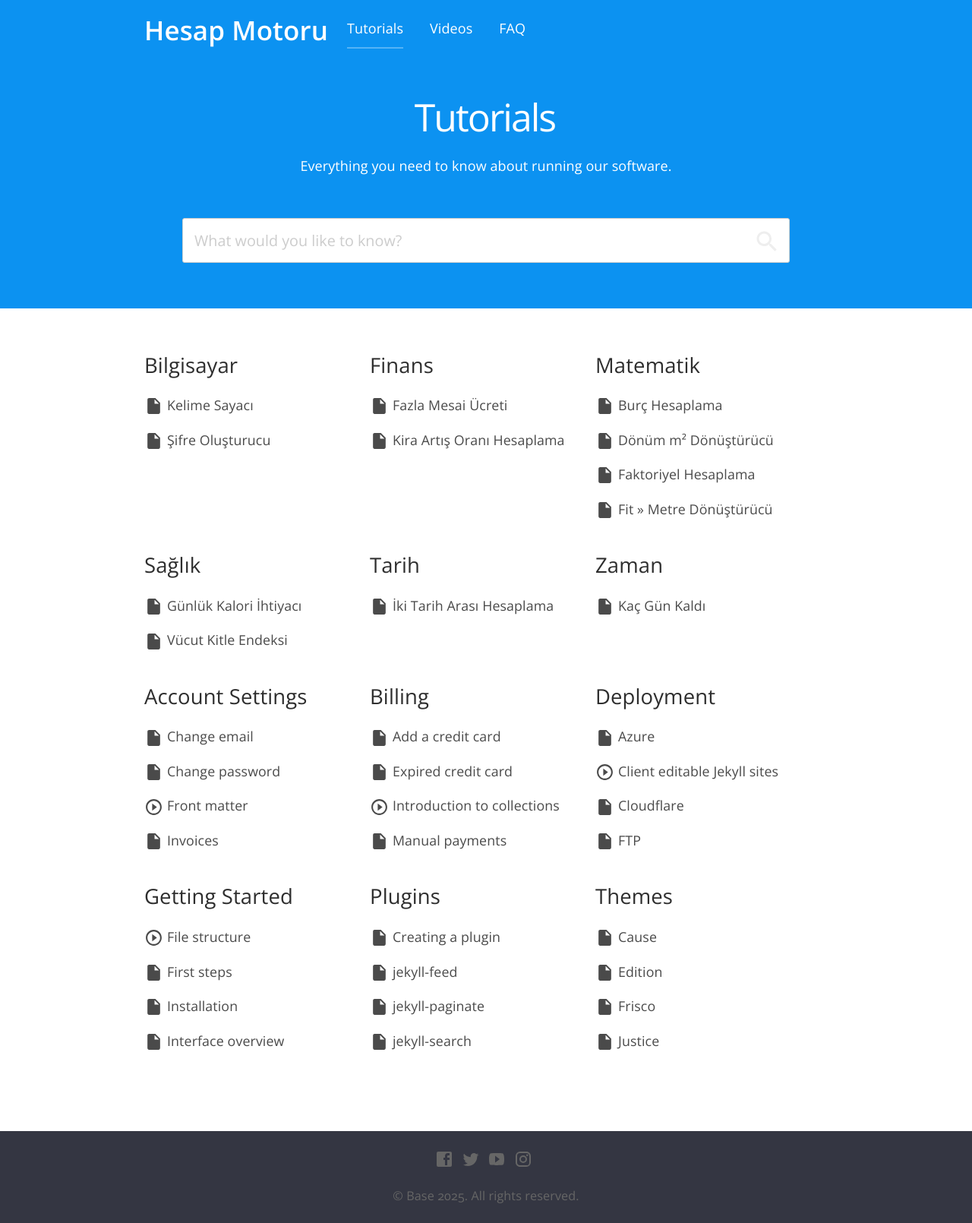
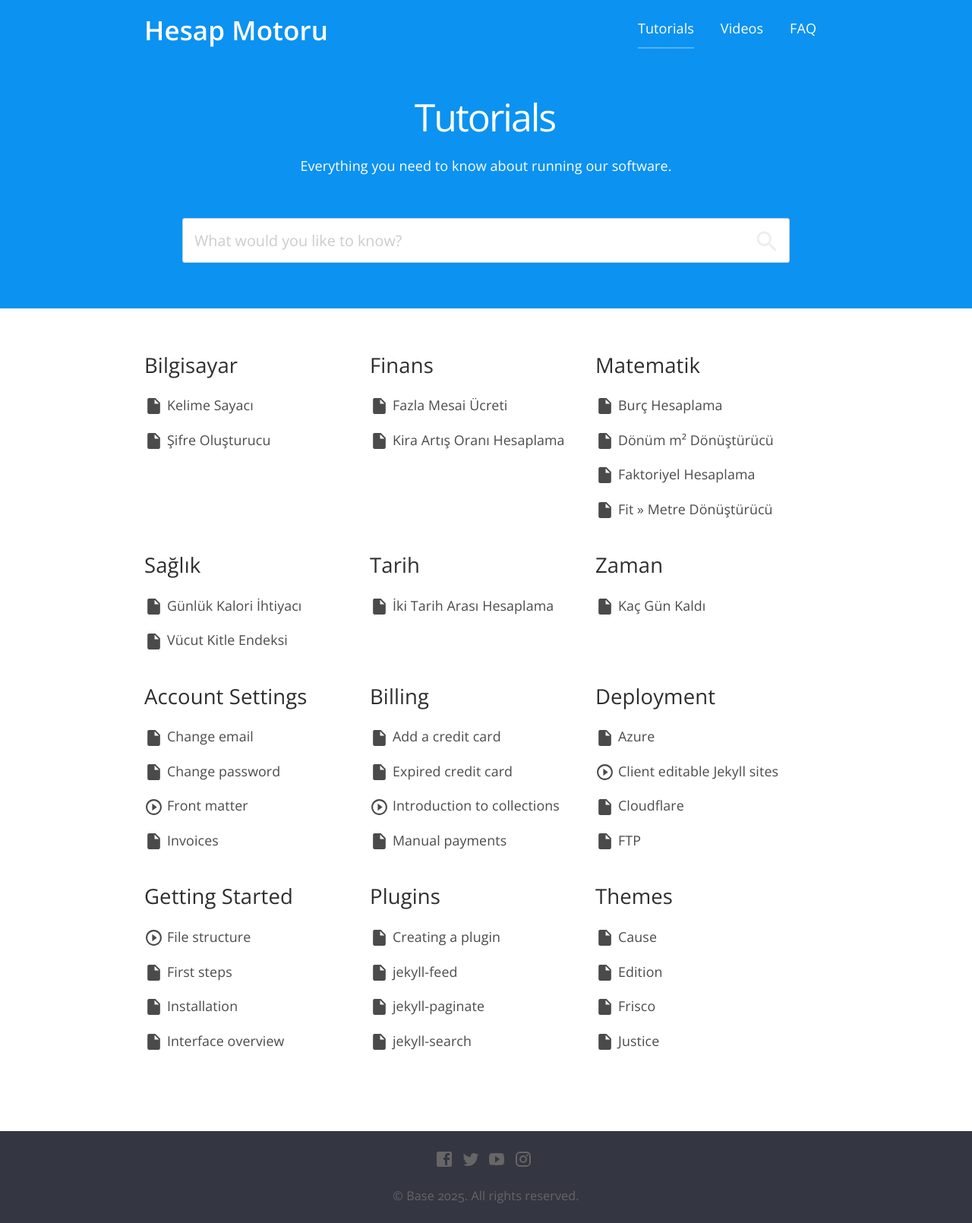
Before and after one commit to hesapmotoru/hesapmotoru.github.io, a Jekyll site: the page built from index.html, in a window 1280 px wide. Shown: the whole page at 76% size. Built offline with Jekyll 4.4.1, drawn with Linux system fonts in a browser that asks for light colours; nearby versions of some CDN libraries.

Commit message:
Update navigation.html

```diff
--- a/_includes/navigation.html
+++ b/_includes/navigation.html
@@ -1,5 +1,5 @@
 <a class="nav-toggle" id="open-nav" href="#">&#9776;</a>
-<nav>
+<nav style="text-align:right">
 	<a class="editor-link btn" href="cloudcannon:collections/_data/navigation.yml" class="btn" style="padding: 5px;"><strong>&#9998;</strong> Edit navigation</a>
 	{% for link in site.data.navigation %}
 	{% assign class = "" %}
```
